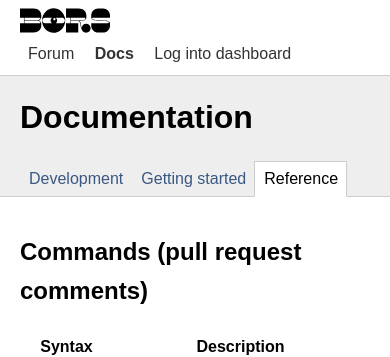
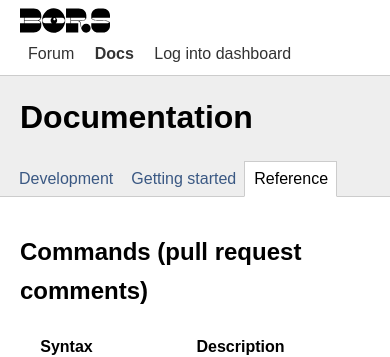
Before and after one commit to bors-ng/bors-ng.github.io, a Jekyll site: the page built from _documentation/reference.md, in a window 390 px wide. Shown: the top 357 px of the page. Built offline with Jekyll 4.4.1, drawn with Linux system fonts in a browser that asks for light colours.

Commit message:
Improve tab appearance on mobile

```diff
--- a/_sass/_app.scss
+++ b/_sass/_app.scss
@@ -195,10 +195,13 @@
 .tabs {
   margin: 0 auto;
   line-height: 1.15;
-  padding: 0 20px;
+  padding: 0 10px;
   max-width: 800px;
   position: relative;
   top: 1px;
+  overflow-x: auto;
+  display: flex;
+  flex-direction: row;
 }
 .tabs::after {
   content: ". . . . . . . . . . ";
@@ -214,15 +217,18 @@
   float: left;
   border: solid 1px transparent;
   margin-left: -1px;
-  transition: border-color 0.1s ease-in-out;
+  transition: color 0.1s ease-in-out, background-color 0.1s ease-in-out;
 }
-.tab--active, .tab:hover, .tab:focus {
+.tab:hover, .tab:focus {
+  text-decoration: none;
+  color: #FFF;
+  background: #000;
+}
+.tab--active {
   border-color: #CCC;
   border-bottom-color: transparent;
-  text-decoration: none;
-}
-.tab--active {
   background: #FFF;
+  color: #000;
 }
 // The fancy table.
 .table {
```
